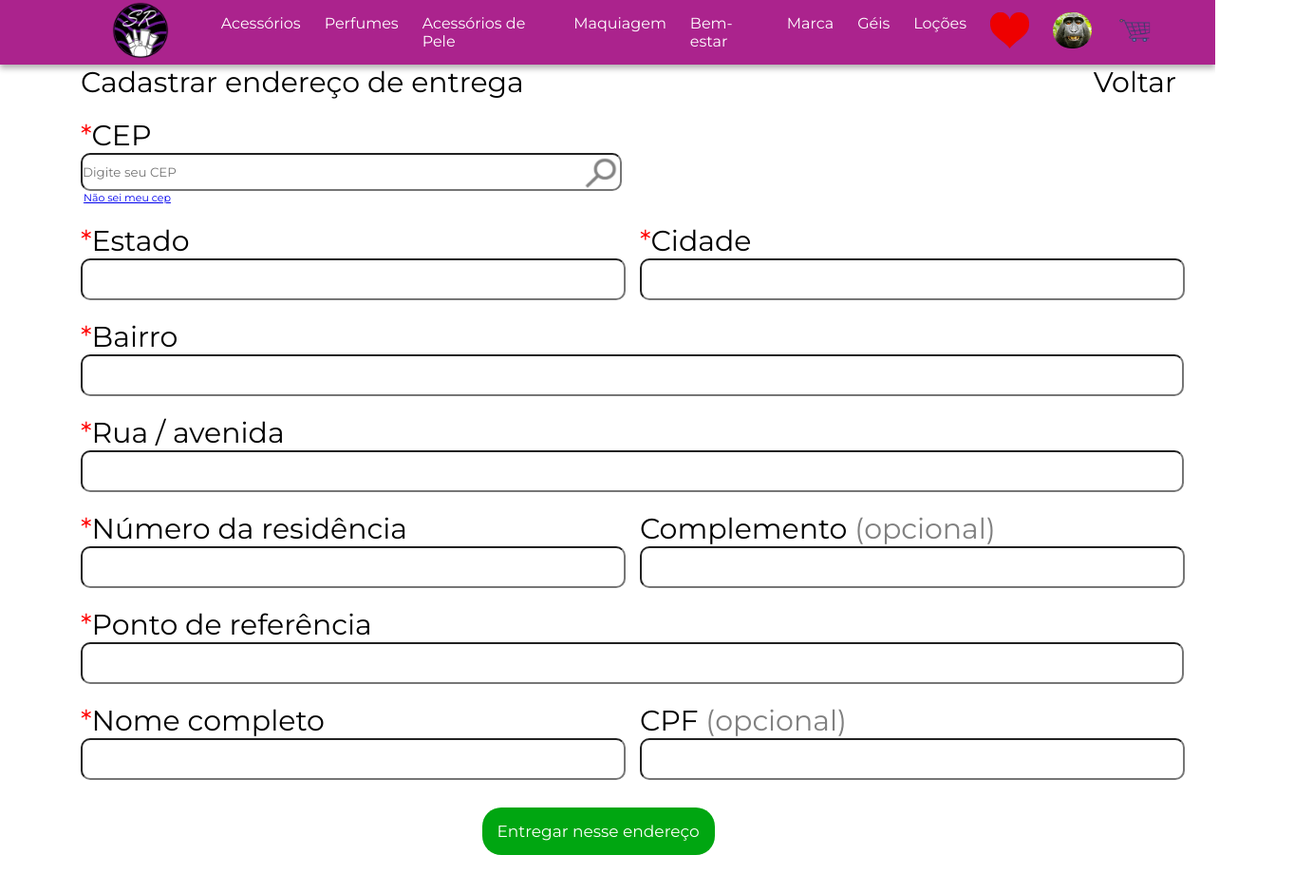
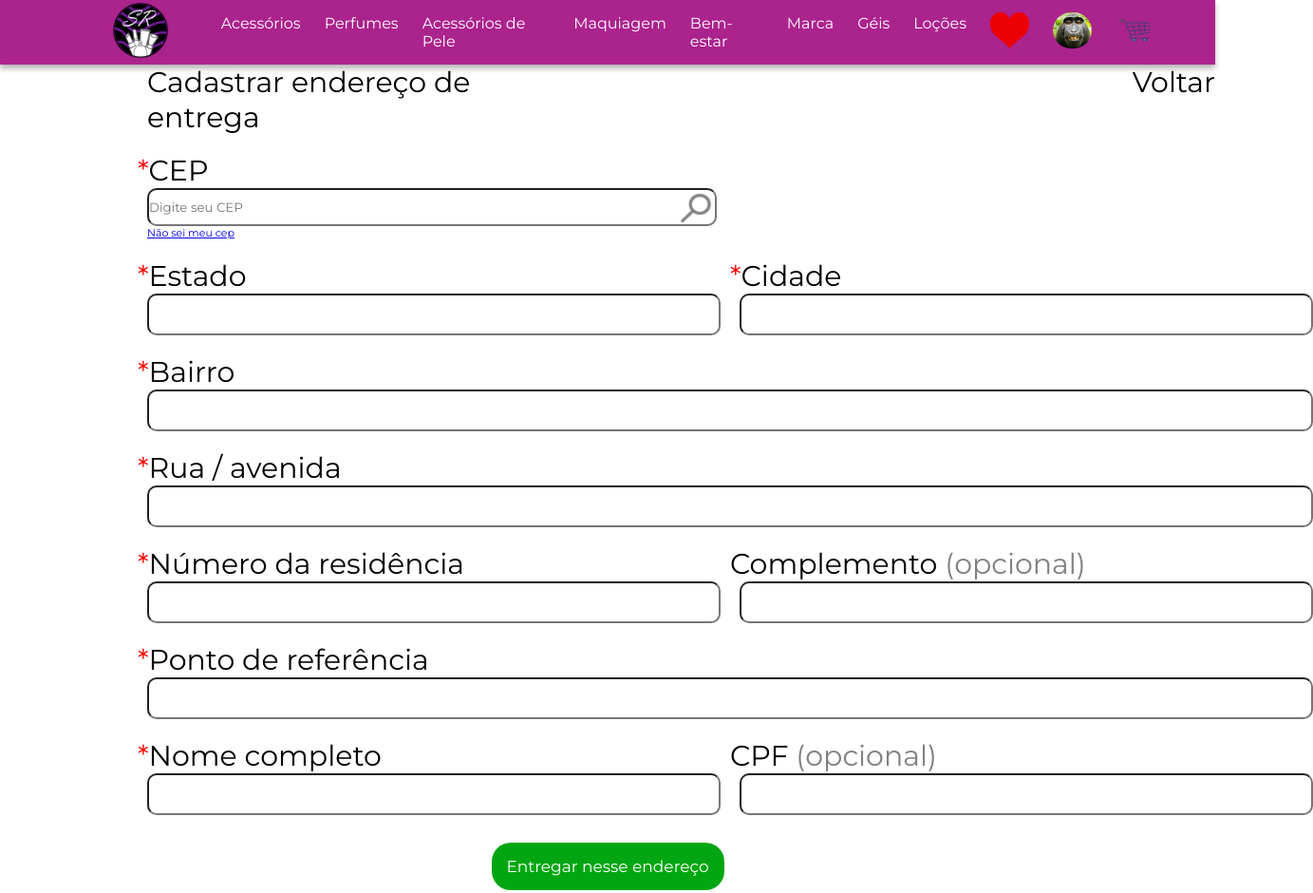
Before and after one commit to uAbyzou/sprint-3, a plain HTML site: page Identificação/indentifi.html in a window 1280 px wide. Shown: the top 940 px of the page at 95% size, 1383 px wide, since content can reach past the window. Drawn offline with Linux system fonts and the light colour scheme.

Commit message:
Identificação

```diff
--- a/Identificação/indentifi.html
+++ b/Identificação/indentifi.html
@@ -17,7 +17,7 @@
 <body>
     <header>
         <div class="div-logo">
-            <a href="index.html"><img src="../imagens/Principal/LOGOSITE.png" alt="logo" width="60px" height="60px" id="logoSite"></a>
+            <a href="../index.html"><img src="../imagens/Principal/LOGOSITE.png" alt="logo" width="60px" height="60px" id="logoSite"></a>
         </div>
 
         <div class="div-hamburguer">
--- a/Identificação/style.css
+++ b/Identificação/style.css
@@ -23,7 +23,6 @@ span {
 
 .dois-linha{
     display: flex;
-    gap: 25px;
 }
 /* GERAL */
 
@@ -339,13 +338,9 @@ header a:hover {
 
     .teto {
         display: flex;
-    gap: 515px;
+        gap: 535px;
         margin-right: 0px;
         margin-left: 0px;
-}
-
-.cadastrar {
-    margin-left: 50px;
     }
 
     .teto a {
@@ -355,12 +350,12 @@ header a:hover {
 
     .teto p{
         font-size: 30px;
-    margin-left: 85px;
+        margin-left: 155px;
     }
 
     .texto {
         font-size: 30px;
-    margin-left: 85px;
+        margin-left: 145px;
     }
 
     /* Parte de cima */
@@ -370,14 +365,14 @@ header a:hover {
 
 
     input {
-    width: 570px;
+        width: 600px;
         height: 40px;
         border-radius: 10px;
-    margin-left: 85px;
+        margin-left: 155px;
     }
 
     .cep input{
-    width: 570px;
+        width: 600px;
         height: 40px;
         border-radius: 10px;
     }
@@ -394,7 +389,7 @@ input {
 
     .cep a {
         position: absolute;
-    left: 615px;
+        left: 715px;
         margin-top: 5px;
     }
 
@@ -402,7 +397,7 @@ input {
     .ajuda {
         font-size: 11px;
         display: flex;
-    margin-left: 88px;
+        margin-left: 155px;
         color: #00A611;
     }
 
@@ -413,14 +408,14 @@ input {
     }
     .cidade{
         margin-top: 20px;
-    margin-left: -95px;
+        margin-left: -135px;
     }
     .numero{
         margin-top: 20px;
     }
     .complemento{
         margin-top: 20px;
-    margin-left: -95px;
+        margin-left: -135px;
     }
     .bairro {
         margin-top: 20px;
@@ -436,25 +431,27 @@ input {
     }
     .cpf{
         margin-top: 20px;
-    margin-left: -95px;
+        margin-left: -135px;
     }
 
     /* _____________________________________________________________ */
+
     /* Input maior */
     .bairro input {
-    width: 1158px;
+        width: 1224px;
     }
 
 
     .ponto-de-referencia input{
-    width: 1158px;
+        width: 1224px;
     }
 
     .rua input{
-    width: 1158px;
+        width: 1224px;
+
 }
+    /* Input maior */
 
-/* Input maior */
 
 
 
@@ -481,7 +478,6 @@ input {
     justify-content: center;
     text-decoration: none;
     color: white;
-    margin-right: 20px;
 }
 
 .botao p:hover {
```
Lines whose indentation alone changed are shown as unchanged.
